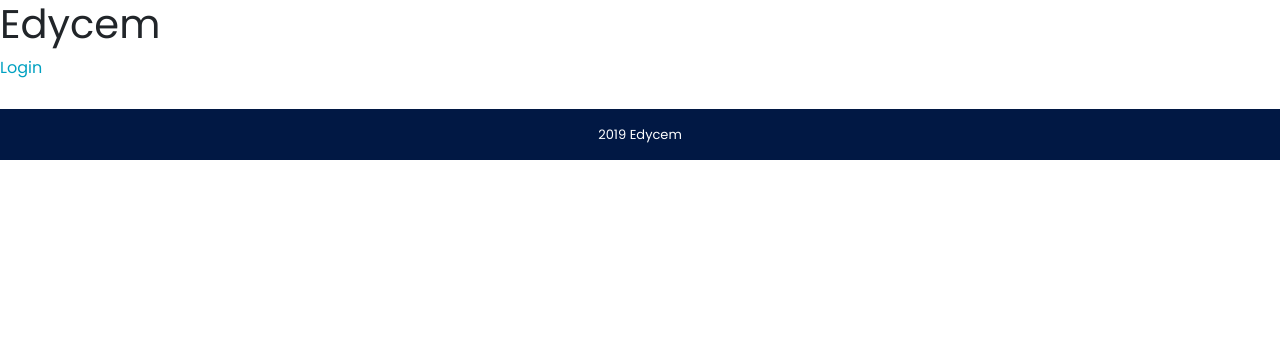
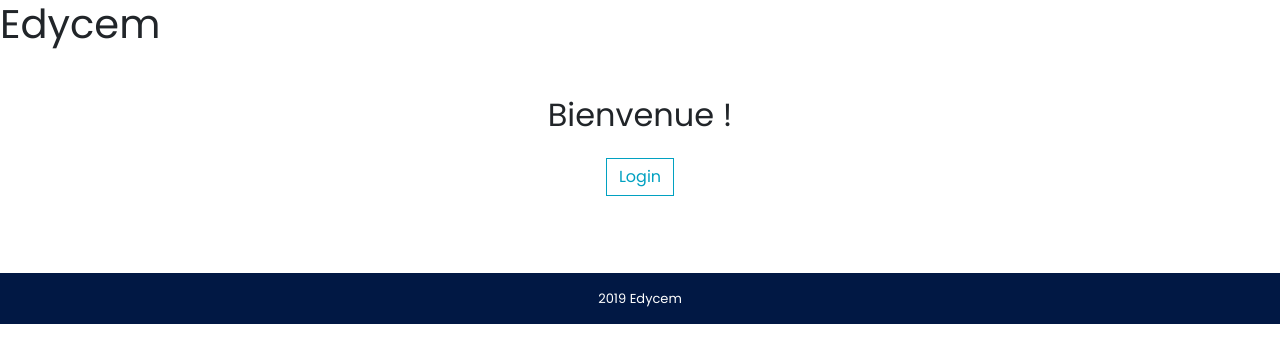
Before and after one commit to manuelLandreau/edycem-app, a Vue app: page / in a window 1280 px wide. Shown: the top 362 px of the page. Built offline with nearby package versions, Linux system fonts and the light colour scheme.

Commit message:
route formulaire secured bu CIR RGPD and AUth

```diff
--- a/src/App.vue
+++ b/src/App.vue
@@ -1,12 +1,16 @@
 <template>
   <div id="app">
     <h1>Edycem</h1>
+    <div v-if="isAuth" class="logout" @click="logoutAndRedirect">
+      Logout
+    </div>
     <router-view></router-view>
     <Footer />
   </div>
 </template>
 
 <script>
+import { mapActions, mapGetters } from 'vuex'
 import Footer from './components/Footer'
 
 export default {
@@ -14,10 +18,32 @@
   name: 'app',
   components: {
     Footer
+  },
+  computed: {
+    ...mapGetters({ isAuth: 'auth/isAuth' })
+  },
+  mounted() {
+    this.initAuth()
+  },
+  methods: {
+    ...mapActions({
+      initAuth: 'auth/initAuth',
+      logout: 'auth/logout'
+    }),
+    logoutAndRedirect() {
+      this.logout().then(() => this.$router.push('/'))
+    }
   }
 }
 </script>
 
 <style lang="scss">
 @import 'assets/main';
+
+.logout {
+  position: absolute;
+  top: 10px;
+  right: 15px;
+  cursor: pointer;
+}
 </style>
--- a/src/router.js
+++ b/src/router.js
@@ -1,5 +1,6 @@
 import Vue from 'vue'
 import Router from 'vue-router'
+import store from './store'
 
 Vue.use(Router)
 
@@ -15,8 +16,43 @@
       path: '/login',
       name: 'login',
       component: () => import('./views/login.vue')
+    },
+    {
+      path: '/formulaire',
+      name: 'formulaire',
+      component: () => import('./views/formulaire.vue'),
+      meta: {
+        auth: true
+      }
     }
   ]
 })
 
+router.beforeEach((to, from, next) => {
+  if (to.matched.some(record => record.meta.auth)) {
+    const isAuth = store.getters['auth/isAuth']
+    console.log(isAuth)
+    if (!isAuth) {
+      next({
+        path: '/login',
+        query: { redirect: to.fullPath }
+      })
+    } else {
+      const gdpr = store.getters['user/gdprValidation']
+      const cir = store.getters['user/cir']
+      if (to.name === 'formulaire') {
+        gdpr && cir
+          ? next()
+          : next({
+              path: '/home',
+              query: { redirect: to.fullPath }
+            })
+      }
+      next()
+    }
+  } else {
+    next()
+  }
+})
+
 export default router
--- a/src/store/index.js
+++ b/src/store/index.js
@@ -2,6 +2,8 @@
 import Vuex from 'vuex'
 import auth from './auth'
 import user from './user'
+import project from './project'
+
 Vue.use(Vuex)
 
 // https://vuex.vuejs.org
@@ -9,6 +11,7 @@
   strict: true,
   modules: {
     auth,
-    user
+    user,
+    project
   }
 })
--- /dev/null
+++ b/src/store/project.js
@@ -0,0 +1,24 @@
+import axios from 'axios'
+
+const project = {
+  namespaced: true,
+  state: () => ({
+    allProjects: []
+  }),
+  getters: {
+    allProjects: state => state.allProjects
+  },
+  mutations: {
+    setProjects: (state, payload) => (state.allProjects = payload)
+  },
+  actions: {
+    fetchProjects({ commit }) {
+      return axios
+        .get(`/projects`)
+        .then(({ data }) => commit('setProjects', data))
+        .catch(e => Promise.reject(e))
+    }
+  }
+}
+
+export default project
--- a/src/store/user.js
+++ b/src/store/user.js
@@ -5,23 +5,23 @@
   state: () => ({
     id: null,
     email: null,
-    firstname: null,
-    lastname: null,
-    gender: null
+    codeMetier: null,
+    cir: true,
+    gdprValidation: true
   }),
   getters: {
     id: state => state.id,
     email: state => state.email,
-    firstname: state => state.firstname,
-    lastname: state => state.lastname,
-    gender: state => state.gender
+    codeMetier: state => state.codeMetier,
+    cir: state => state.cir,
+    gdprValidation: state => state.gdprValidation
   },
   mutations: {
     setId: (state, payload) => (state.id = payload),
     setEmail: (state, payload) => (state.email = payload),
-    setFirstname: (state, payload) => (state.firstname = payload),
-    setLastname: (state, payload) => (state.lastname = payload),
-    setGender: (state, payload) => (state.gender = payload)
+    setCodeMetier: (state, payload) => (state.codeMetier = payload),
+    setCir: (state, payload) => (state.cir = payload),
+    setGdprValidation: (state, payload) => (state.gdprValidation = payload)
   },
   actions: {
     fetchUserData({ commit }) {
@@ -30,9 +30,9 @@
         .then(({ data }) => {
           commit('setId', data.id)
           commit('setEmail', data.email)
-          commit('setFirstname', data.firstname)
-          commit('setLastname', data.lastname)
-          commit('setGender', data.gender)
+          commit('setCodeMetier', data.codeMetier)
+          commit('setCir', data.cir)
+          commit('setGdprValidation', data.gdprValidation)
           return Promise.resolve()
         })
         .catch(e => Promise.reject(e))
--- /dev/null
+++ b/src/views/formulaire.vue
@@ -0,0 +1,115 @@
+<!--suppress CheckEmptyScriptTag, HtmlUnknownTag -->
+<template>
+  <div class="container">
+    <main-title class="mt-3">Formulaire de saisie</main-title>
+    <b-form class="mt-3" @submit.prevent="submit">
+      <div class="row">
+        <div class="col-md-6">
+          <label class="mt-3" for="project">Projet :</label>
+          <b-form-select
+            id="project"
+            :select-size="4"
+            v-model="selectedProject"
+            :options="projectOptions"
+            multiple
+          />
+          <label class="mt-3" for="activity">Activité :</label>
+          <b-form-select
+            id="activity"
+            v-model="selectedActivity"
+            :options="activityOptions"
+          />
+          <label class="mt-3" for="task">Tâche :</label>
+          <b-form-select
+            id="task"
+            v-model="selectedtask"
+            :options="taskOptions"
+          />
+          <label class="mt-3" for="time">Temps passé :</label>
+          <b-input id="time" v-model="time" type="number" step="5" />
+          <div class="clearfix mt-2">
+            <b-button class="float-right" variant="primary" type="submit">
+              <b-spinner v-if="loading" small></b-spinner>
+              Envoyer
+            </b-button>
+          </div>
+          <b-alert :show="error" variant="danger" class="mt-2">
+            {{ error }}
+          </b-alert>
+        </div>
+      </div>
+    </b-form>
+  </div>
+</template>
+
+<script>
+import { mapGetters } from 'vuex'
+import MainTitle from '../components/MainTitle'
+
+export default {
+  components: {
+    MainTitle
+  },
+  data: () => ({
+    selectedProject: null,
+    selectedActivity: null,
+    selectedtask: null,
+    activityOptions: [
+      { value: null, text: 'Toutes les activités' },
+      { value: 'Sourcing Produit', text: 'Sourcing Produit' },
+      { value: 'Innovation', text: 'Innovation' },
+      { value: 'Gestion laboratoire', text: 'Gestion laboratoire' },
+      { value: 'Développement Produit', text: 'Développement Produit' }
+    ],
+    time: 60 // todo
+  }),
+  computed: {
+    ...mapGetters({ projectOptions: 'project/allProjects' }),
+    taskOptions() {
+      switch (this.selectedActivity) {
+        case 'Sourcing Produit':
+          return [
+            { value: null, text: 'Toutes les tâches' },
+            { value: 'Veille technologique', text: 'Veille technologique' },
+            { value: 'Annalyse', text: 'Annalyse' }
+          ]
+        case 'Innovation':
+          return [
+            { value: null, text: 'Toutes les tâches' },
+            {
+              value: 'Définition du cahier des charges',
+              text: 'Définition du cahier des charges'
+            },
+            { value: 'Prototypage', text: 'Prototypage' }
+          ]
+        case 'Gestion laboratoire':
+          return [
+            { value: null, text: 'Toutes les tâches' },
+            { value: 'Essai labo', text: 'Essai labo' },
+            { value: 'Essai centrale', text: 'Essai centrale' }
+          ]
+        case 'Développement Produit':
+          return [
+            { value: null, text: 'Toutes les tâches' },
+            {
+              value: 'Suivi chantier expérimental',
+              text: 'Suivi chantier expérimental'
+            },
+            { value: 'Point technique', text: 'Point technique' }
+          ]
+        default:
+          return [{ value: null, text: 'Toutes les tâches' }]
+      }
+    }
+  },
+  methods: {
+    // eslint-disable-next-line vue/return-in-computed-property
+    submit() {
+      // todo
+      return true
+    }
+  }
+}
+</script>
+
+<style></style>
--- a/src/views/home.vue
+++ b/src/views/home.vue
@@ -1,30 +1,24 @@
+<!--suppress CheckEmptyScriptTag, HtmlUnknownTag -->
 <template>
   <div>
-    <div v-if="isAuth" class="logout" @click="logoutAndRedirect">
-      Logout
+    <div class="my-5 text-center">
+      <h2 class="mb-4">Bienvenue !</h2>
+      <router-link v-if="!isAuth" to="/login">
+        <b-button variant="outline-primary">Login</b-button>
+      </router-link>
+      <router-link v-else to="/formulaire">
+        <b-button variant="outline-primary">Saisir vos temps</b-button>
+      </router-link>
     </div>
-    <router-link v-else to="/login">Login</router-link>
   </div>
 </template>
 
 <script>
-import { mapActions, mapGetters } from 'vuex'
+import { mapGetters } from 'vuex'
 
 export default {
   computed: {
     ...mapGetters({ isAuth: 'auth/isAuth' })
-  },
-  mounted() {
-    this.initAuth()
-  },
-  methods: {
-    ...mapActions({
-      initAuth: 'auth/initAuth',
-      logout: 'auth/logout'
-    }),
-    logoutAndRedirect() {
-      this.logout().then(() => this.$router.push('/'))
-    }
   }
 }
 </script>
--- a/src/views/login.vue
+++ b/src/views/login.vue
@@ -1,8 +1,9 @@
+<!--suppress CheckEmptyScriptTag, HtmlUnknownTag -->
 <template>
   <div class="container">
     <main-title class="mt-3">Login</main-title>
     <b-form class="mt-3" @submit.prevent="submit">
-      <div class="row justify-content-center">
+      <div class="row">
         <div class="col-xs-12 col-md-5">
           <b-input
             v-model="email"
--- /dev/null
+++ b/vue.config.js
@@ -0,0 +1,18 @@
+module.exports = {
+  // ...other vue-cli plugin options...
+  pwa: {
+    name: 'Edycem',
+    themeColor: '#4DBA87',
+    msTileColor: '#000000',
+    appleMobileWebAppCapable: 'yes',
+    appleMobileWebAppStatusBarStyle: 'black',
+
+    // configure the workbox plugin
+    workboxPluginMode: 'InjectManifest',
+    workboxOptions: {
+      // swSrc is required in InjectManifest mode.
+      // swSrc: 'dev/sw.js',
+      // ...other Workbox options...
+    }
+  }
+}
```
